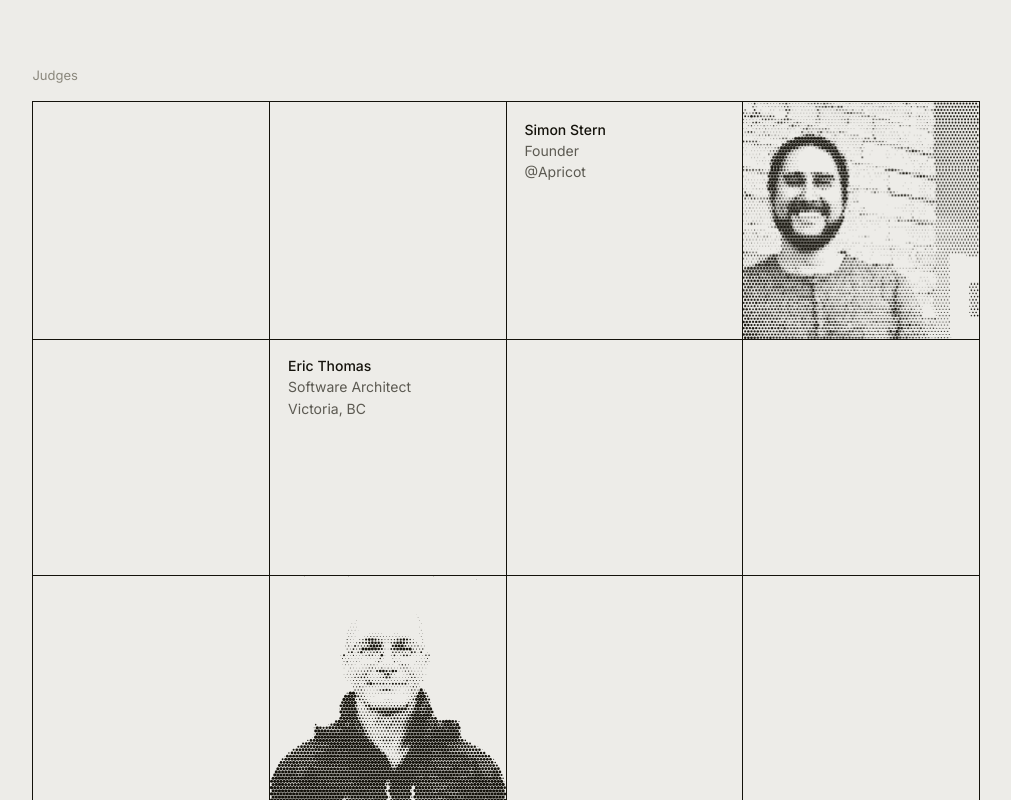
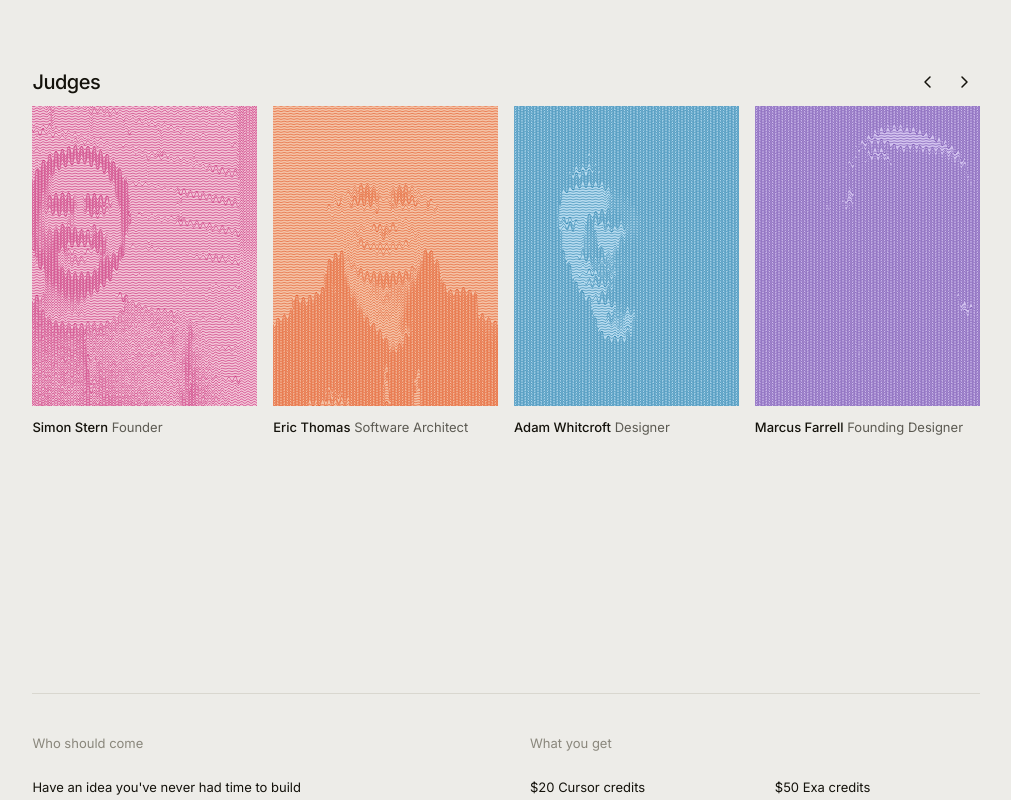
Before and after one commit to Alhwyn/cursor-victoria, a React (Vite) app: page / in a window 1280 px wide. Shown: the part 2860-3660 px from the top of the page, without its empty margins (134-1145 px from the left). Built offline with nearby package versions, Linux system fonts and the light colour scheme; a web font is replaced by a local one.

Commit message:
Restyle judges as a Compile speakers carousel
Replace the 4x4 editorial grid with a snap-scrolling row of
colored sine-line portraits, a Judges heading, and arrow nav.

Co-authored-by: Alhwyn <Alhwyn@users.noreply.github.com>

```diff
--- a/src/JudgesSection.tsx
+++ b/src/JudgesSection.tsx
@@ -1,119 +1,156 @@
 import { useEffect, useRef } from "react";
-import { renderHalftonePortrait } from "./halftonePortrait";
 import { judges, judgesHeading, type Judge } from "./judges";
+import { renderSinePortrait } from "./sinePortrait";
 
-function JudgeCopy({
-  judge,
-  className = "",
-}: {
-  judge: Judge;
-  className?: string;
-}) {
+function ChevronLeftIcon() {
   return (
-    <a
-      href={judge.href}
-      target="_blank"
-      rel="noopener noreferrer"
-      className={`judges-copy ${className}`.trim()}
+    <svg
+      className="h-4 w-4"
+      viewBox="0 0 16 16"
+      fill="none"
+      xmlns="http://www.w3.org/2000/svg"
+      aria-hidden
     >
-      <span className="judges-copy-name">{judge.name}</span>
-      <span className="judges-copy-role">{judge.role}</span>
-      <span className="judges-copy-handle">{judge.handle}</span>
-    </a>
+      <path
+        d="M10 3L5 8l5 5"
+        stroke="currentColor"
+        strokeWidth="1.5"
+        strokeLinecap="round"
+        strokeLinejoin="round"
+      />
+    </svg>
   );
 }
 
-function JudgePhoto({
-  judge,
-  className = "",
-}: {
-  judge: Judge;
-  className?: string;
-}) {
-  const canvasRef = useRef<HTMLCanvasElement>(null);
-  const imgRef = useRef<HTMLImageElement>(null);
-
-  useEffect(() => {
-    const img = imgRef.current;
-    const canvas = canvasRef.current;
-    if (!img || !canvas) return;
-
-    const paint = () => {
-      if (!img.naturalWidth) return;
-      renderHalftonePortrait(canvas, img, judge.photoFit);
-    };
-
-    const onLoad = () => paint();
-    if (img.complete) paint();
-    else img.addEventListener("load", onLoad);
-
-    const observer = new ResizeObserver(paint);
-    observer.observe(canvas);
-
-    return () => {
-      img.removeEventListener("load", onLoad);
-      observer.disconnect();
-    };
-  }, [judge.photo, judge.photoFit]);
-
+function ChevronRightIcon() {
   return (
-    <a
-      href={judge.href}
-      target="_blank"
-      rel="noopener noreferrer"
-      className={`judges-photo ${className}`.trim()}
-      aria-label={`${judge.name}, ${judge.role} ${judge.handle}`}
+    <svg
+      className="h-4 w-4"
+      viewBox="0 0 16 16"
+      fill="none"
+      xmlns="http://www.w3.org/2000/svg"
+      aria-hidden
     >
-      <img
-        ref={imgRef}
-        src={judge.photo}
-        alt=""
-        className="judges-photo-source"
-        style={{ objectPosition: judge.photoFit }}
-        width={400}
-        height={400}
-        loading="lazy"
-        decoding="async"
+      <path
+        d="M6 3l5 5-5 5"
+        stroke="currentColor"
+        strokeWidth="1.5"
+        strokeLinecap="round"
+        strokeLinejoin="round"
       />
-      <canvas ref={canvasRef} className="judges-photo-canvas" aria-hidden />
-    </a>
+    </svg>
   );
 }
 
-const boardSlots = [
-  { copy: "judges-place-a-copy", photo: "judges-place-a-photo" },
-  { copy: "judges-place-b-copy", photo: "judges-place-b-photo" },
-  { copy: "judges-place-c-copy", photo: "judges-place-c-photo" },
-  { copy: "judges-place-d-copy", photo: "judges-place-d-photo" },
-] as const;
+function JudgePortrait({ judge }: { judge: Judge }) {
+  const frameRef = useRef<HTMLDivElement>(null);
+  const canvasRef = useRef<HTMLCanvasElement>(null);
+
+  useEffect(() => {
+    const frame = frameRef.current;
+    const canvas = canvasRef.current;
+    if (!frame || !canvas) return;
+
+    const img = new Image();
+    let cancelled = false;
+    let frameId = 0;
+
+    const paint = () => {
+      if (cancelled || !img.naturalWidth) return;
+      renderSinePortrait(
+        canvas,
+        img,
+        { background: judge.background, foreground: judge.foreground },
+        judge.photoFit,
+      );
+    };
+
+    img.onload = () => {
+      if (cancelled) return;
+      paint();
+    };
+    img.src = judge.photo;
+
+    const observer = new ResizeObserver(() => {
+      cancelAnimationFrame(frameId);
+      frameId = requestAnimationFrame(paint);
+    });
+    observer.observe(frame);
+
+    return () => {
+      cancelled = true;
+      cancelAnimationFrame(frameId);
+      observer.disconnect();
+    };
+  }, [judge.photo, judge.background, judge.foreground, judge.photoFit]);
+
+  return (
+    <div ref={frameRef} className="judge-portrait" style={{ background: judge.background }}>
+      <canvas ref={canvasRef} aria-hidden />
+    </div>
+  );
+}
 
 export function JudgesSection() {
+  const trackRef = useRef<HTMLUListElement>(null);
+
+  const scrollByCard = (direction: -1 | 1) => {
+    const track = trackRef.current;
+    if (!track) return;
+    const card = track.querySelector("li");
+    const gap = Number.parseFloat(getComputedStyle(track).columnGap || "16");
+    const amount = (card?.getBoundingClientRect().width ?? 240) + gap;
+    track.scrollBy({ left: amount * direction, behavior: "smooth" });
+  };
+
   return (
-    <section id="judges" className="page-shell scroll-mt-8 mt-32 md:mt-64" aria-labelledby="judges-heading">
-      <h2 id="judges-heading" className="sr-only">
-        {judgesHeading}
-      </h2>
-      <p className="judges-mobile-label">{judgesHeading}</p>
-
-      <div className="judges-board">
-        {judges.map((judge, index) => {
-          const slot = boardSlots[index];
-          if (!slot) return null;
-          return (
-            <span key={judge.slug} className="contents">
-              <JudgeCopy judge={judge} className={slot.copy} />
-              <JudgePhoto judge={judge} className={slot.photo} />
-            </span>
-          );
-        })}
-        <div className="judges-lines" aria-hidden />
+    <section
+      id="judges"
+      className="page-shell scroll-mt-8 mt-32 md:mt-64"
+      aria-labelledby="judges-heading"
+    >
+      <div className="mb-2 flex items-center justify-between gap-4">
+        <h2
+          id="judges-heading"
+          className="text-[1.15rem] font-medium tracking-tight text-[var(--fg)] md:text-[1.25rem]"
+        >
+          {judgesHeading}
+        </h2>
+        <div className="flex items-center gap-1">
+          <button
+            type="button"
+            className="judges-nav-btn"
+            aria-label="Previous judges"
+            onClick={() => scrollByCard(-1)}
+          >
+            <ChevronLeftIcon />
+          </button>
+          <button
+            type="button"
+            className="judges-nav-btn"
+            aria-label="Next judges"
+            onClick={() => scrollByCard(1)}
+          >
+            <ChevronRightIcon />
+          </button>
+        </div>
       </div>
 
-      <ul className="judges-mobile">
+      <ul ref={trackRef} className="judges-track">
         {judges.map(judge => (
-          <li key={judge.slug}>
-            <JudgePhoto judge={judge} />
-            <JudgeCopy judge={judge} />
+          <li key={judge.slug} className="judge-card">
+            <a
+              href={judge.href}
+              target="_blank"
+              rel="noopener noreferrer"
+              className="block transition-opacity hover:opacity-80"
+            >
+              <JudgePortrait judge={judge} />
+              <p className="type-sm mt-3 text-[var(--fg)]">
+                <span className="font-medium">{judge.name}</span>{" "}
+                <span className="text-[var(--fg-secondary)]">{judge.role}</span>
+              </p>
+            </a>
           </li>
         ))}
       </ul>
--- a/src/index.css
+++ b/src/index.css
@@ -334,189 +334,66 @@
   }
 }
 
-.judges-board {
-  container-type: inline-size;
-  position: relative;
-  display: grid;
-  grid-template-columns: repeat(4, minmax(0, 1fr));
-  grid-template-rows: repeat(4, minmax(0, 1fr));
-  aspect-ratio: 1;
-  overflow: hidden;
-  border: 1px solid var(--fg);
-  background: var(--bg);
-}
-
-.judges-copy {
-  z-index: 2;
-  display: flex;
-  flex-direction: column;
-  align-items: flex-start;
-  justify-content: flex-start;
-  gap: 0.15em;
-  min-width: 0;
-  padding: clamp(0.55rem, 2.2cqi, 1.15rem);
-  color: inherit;
-  text-decoration: none;
+.judges-nav-btn {
+  display: inline-flex;
+  align-items: center;
+  justify-content: center;
+  width: 2rem;
+  height: 2rem;
+  padding: 0;
+  color: var(--fg);
+  background: transparent;
+  border: 0;
+  appearance: none;
+  cursor: pointer;
   transition: opacity 0.15s var(--ease-out);
 }
 
-.judges-copy:hover {
-  opacity: 0.7;
+.judges-nav-btn:hover {
+  opacity: 0.55;
 }
 
-.judges-copy-name,
-.judges-copy-role,
-.judges-copy-handle {
-  display: block;
-  font-size: clamp(0.68rem, 1.85cqi, 0.875rem);
-  line-height: 1.35;
+.judges-track {
+  display: grid;
+  grid-auto-flow: column;
+  grid-auto-columns: minmax(0, 1fr);
+  gap: 1rem;
+  list-style: none;
+  margin: 0;
+  padding: 0;
+  overflow-x: auto;
+  scroll-snap-type: x mandatory;
+  scrollbar-width: none;
+  -ms-overflow-style: none;
 }
 
-.judges-copy-name {
-  font-weight: 500;
-  color: var(--fg);
+.judges-track::-webkit-scrollbar {
+  display: none;
 }
 
-.judges-copy-role,
-.judges-copy-handle {
-  color: var(--fg-secondary);
+@media (max-width: 767px) {
+  .judges-track {
+    grid-auto-columns: minmax(68%, 1fr);
+    gap: 0.75rem;
+  }
 }
 
-.judges-photo {
-  position: relative;
-  z-index: 2;
-  display: block;
+.judge-card {
   min-width: 0;
-  overflow: hidden;
-  background: var(--bg);
+  scroll-snap-align: start;
 }
 
-.judges-photo-source,
-.judges-photo-canvas {
-  position: absolute;
-  inset: 0;
+.judge-portrait {
+  position: relative;
+  aspect-ratio: 3 / 4;
+  width: 100%;
+  overflow: hidden;
+}
+
+.judge-portrait canvas {
   display: block;
   width: 100%;
   height: 100%;
-}
-
-.judges-photo-source {
-  object-fit: cover;
-  filter: grayscale(1) contrast(1.35) brightness(1.04);
-}
-
-.judges-photo-canvas {
-  z-index: 1;
-}
-
-.judges-place-a-copy {
-  grid-column: 3;
-  grid-row: 1;
-}
-
-.judges-place-a-photo {
-  grid-column: 4;
-  grid-row: 1;
-}
-
-.judges-place-b-copy {
-  grid-column: 2;
-  grid-row: 2;
-}
-
-.judges-place-b-photo {
-  grid-column: 2;
-  grid-row: 3;
-}
-
-.judges-place-c-photo {
-  grid-column: 1;
-  grid-row: 4;
-}
-
-.judges-place-c-copy {
-  grid-column: 2;
-  grid-row: 4;
-}
-
-.judges-place-d-copy {
-  grid-column: 3;
-  grid-row: 4;
-}
-
-.judges-place-d-photo {
-  grid-column: 4;
-  grid-row: 4;
-}
-
-.judges-lines {
-  position: absolute;
-  inset: 0;
-  z-index: 4;
-  pointer-events: none;
-  background:
-    linear-gradient(var(--fg), var(--fg)) 25% 0 / 1px 100% no-repeat,
-    linear-gradient(var(--fg), var(--fg)) 50% 0 / 1px 100% no-repeat,
-    linear-gradient(var(--fg), var(--fg)) 75% 0 / 1px 100% no-repeat,
-    linear-gradient(var(--fg), var(--fg)) 0 25% / 100% 1px no-repeat,
-    linear-gradient(var(--fg), var(--fg)) 0 50% / 100% 1px no-repeat,
-    linear-gradient(var(--fg), var(--fg)) 0 75% / 100% 1px no-repeat;
-}
-
-.judges-mobile-label {
-  margin: 0 0 1rem;
-  color: var(--fg-tertiary);
-  font-size: 0.8125rem;
-}
-
-.judges-mobile {
-  display: none;
-}
-
-@media (max-width: 639px) {
-  .judges-board {
-    display: none;
-  }
-
-  .judges-mobile {
-    display: grid;
-    grid-template-columns: repeat(2, minmax(0, 1fr));
-    gap: 0;
-    margin: 0;
-    padding: 0;
-    list-style: none;
-    border: 1px solid var(--fg);
-  }
-
-  .judges-mobile > li {
-    display: grid;
-    grid-template-rows: auto auto;
-    border-right: 1px solid var(--fg);
-    border-bottom: 1px solid var(--fg);
-  }
-
-  .judges-mobile > li:nth-child(2n) {
-    border-right: 0;
-  }
-
-  .judges-mobile > li:nth-last-child(-n + 2) {
-    border-bottom: 0;
-  }
-
-  .judges-mobile .judges-photo {
-    aspect-ratio: 1;
-  }
-
-  .judges-mobile .judges-copy {
-    min-height: 5.25rem;
-    padding: 0.75rem 0.8rem 0.9rem;
-  }
-
-  .judges-mobile .judges-copy-name,
-  .judges-mobile .judges-copy-role,
-  .judges-mobile .judges-copy-handle {
-    font-size: 0.8125rem;
-  }
 }
 
 @media (prefers-reduced-motion: reduce) {
--- a/src/halftonePortrait.ts
+++ b/src/sinePortrait.ts
@@ -1,7 +1,37 @@
-/** Cover-crop a portrait, then paint a newsprint-style halftone. */
+type Tone = {
+  background: string;
+  foreground: string;
+};
+
+function hexToRgb(hex: string): { r: number; g: number; b: number } {
+  const value = hex.replace("#", "");
+  return {
+    r: Number.parseInt(value.slice(0, 2), 16),
+    g: Number.parseInt(value.slice(2, 4), 16),
+    b: Number.parseInt(value.slice(4, 6), 16),
+  };
+}
 
 function luminance(r: number, g: number, b: number): number {
   return (r * 0.299 + g * 0.587 + b * 0.114) / 255;
+}
+
+function parseObjectPosition(fit = "center"): { x: number; y: number } {
+  const keyword = (token: string): number | undefined => {
+    if (token === "center") return 0.5;
+    if (token === "left" || token === "top") return 0;
+    if (token === "right" || token === "bottom") return 1;
+    if (token.endsWith("%")) return Number.parseFloat(token) / 100;
+    return undefined;
+  };
+
+  const parts = fit.trim().split(/\s+/);
+  const first = parts[0] ? keyword(parts[0]) : undefined;
+  const second = parts[1] ? keyword(parts[1]) : undefined;
+  return {
+    x: first ?? 0.5,
+    y: second ?? 0.5,
+  };
 }
 
 function sample(
@@ -31,26 +61,12 @@ function sample(
   );
 }
 
-function axisPosition(token: string | undefined): number {
-  if (!token || token === "center") return 0.5;
-  if (token === "left" || token === "top") return 0;
-  if (token === "right" || token === "bottom") return 1;
-  if (token.endsWith("%")) return Number.parseFloat(token) / 100;
-  return 0.5;
-}
-
-function parseObjectPosition(position: string): { x: number; y: number } {
-  const [first, second] = position.trim().split(/\s+/);
-  return {
-    x: axisPosition(first),
-    y: axisPosition(second ?? first),
-  };
-}
-
-export function renderHalftonePortrait(
+/** Cover-crop `img` into a portrait canvas, then paint Compile-style wavy lines. */
+export function renderSinePortrait(
   canvas: HTMLCanvasElement,
   img: HTMLImageElement,
-  objectPosition = "center center",
+  tone: Tone,
+  photoFit = "center",
 ): void {
   const cssWidth = Math.max(1, canvas.clientWidth);
   const cssHeight = Math.max(1, canvas.clientHeight);
@@ -69,12 +85,10 @@ export function renderHalftonePortrait(
 
   const srcW = img.naturalWidth || img.width;
   const srcH = img.naturalHeight || img.height;
-  if (srcW < 1 || srcH < 1) return;
-
   const scale = Math.max(width / srcW, height / srcH);
   const drawW = srcW * scale;
   const drawH = srcH * scale;
-  const origin = parseObjectPosition(objectPosition);
+  const origin = parseObjectPosition(photoFit);
   const dx = (width - drawW) * origin.x;
   const dy = (height - drawH) * origin.y;
 
@@ -98,31 +112,43 @@ export function renderHalftonePortrait(
     if (gray > hi) hi = gray;
   }
 
-  const range = Math.max(0.22, hi - lo);
-  const tone = new Float32Array(width * height);
+  const range = Math.max(0.18, hi - lo);
+  const amp = new Float32Array(width * height);
   for (let i = 0; i < width * height; i += 1) {
     const stretched = ((raw[i] ?? 0) - lo) / range;
-    tone[i] = Math.min(1, Math.max(0, (stretched - 0.5) * 1.22 + 0.52));
+    amp[i] = Math.min(1, Math.max(0, (stretched - 0.5) * 1.65 + 0.5));
   }
 
-  ctx.fillStyle = "#edece8";
+  const bg = hexToRgb(tone.background);
+  const fg = hexToRgb(tone.foreground);
+  ctx.fillStyle = `rgb(${bg.r},${bg.g},${bg.b})`;
   ctx.fillRect(0, 0, width, height);
-  ctx.fillStyle = "#14120b";
+  ctx.strokeStyle = `rgb(${fg.r},${fg.g},${fg.b})`;
+  ctx.lineCap = "round";
+  ctx.lineJoin = "round";
 
-  const spacing = Math.max(2.4, 3.15 * dpr);
-  const maxR = spacing * 0.52;
+  const spacing = Math.max(2.2, 2.6 * dpr);
+  const period = Math.max(3.6, 6.4 * dpr);
+  const wave = (Math.PI * 2) / period;
+  const maxAmp = spacing * 1.35;
+  ctx.lineWidth = Math.max(0.55, spacing * 0.22);
 
-  for (let y = spacing * 0.5; y < height; y += spacing) {
-    const offset = (Math.round(y / spacing) % 2) * (spacing * 0.5);
-    for (let x = spacing * 0.5 + offset; x < width; x += spacing) {
-      const brightness = sample(tone, width, height, x, y);
+  for (let baseY = -spacing; baseY < height + spacing; baseY += spacing) {
+    ctx.beginPath();
+    let started = false;
+    for (let x = 0; x <= width; x += 1) {
+      const brightness = sample(amp, width, height, x, baseY);
       const darkness = 1 - brightness;
       const shaped = darkness * darkness * (3 - 2 * darkness);
-      const radius = maxR * Math.pow(shaped, 0.92);
-      if (radius < 0.22) continue;
-      ctx.beginPath();
-      ctx.arc(x, y, radius, 0, Math.PI * 2);
-      ctx.fill();
+      const amplitude = 0.35 * dpr + maxAmp * Math.pow(shaped, 1.35);
+      const py = baseY + Math.sin(x * wave) * amplitude;
+      if (!started) {
+        ctx.moveTo(x, py);
+        started = true;
+      } else {
+        ctx.lineTo(x, py);
+      }
     }
+    ctx.stroke();
   }
 }
```
Also changed, not shown: src/judges.ts (+8 -0 lines), 1 other file (tests, documents, lock files or other folders).
